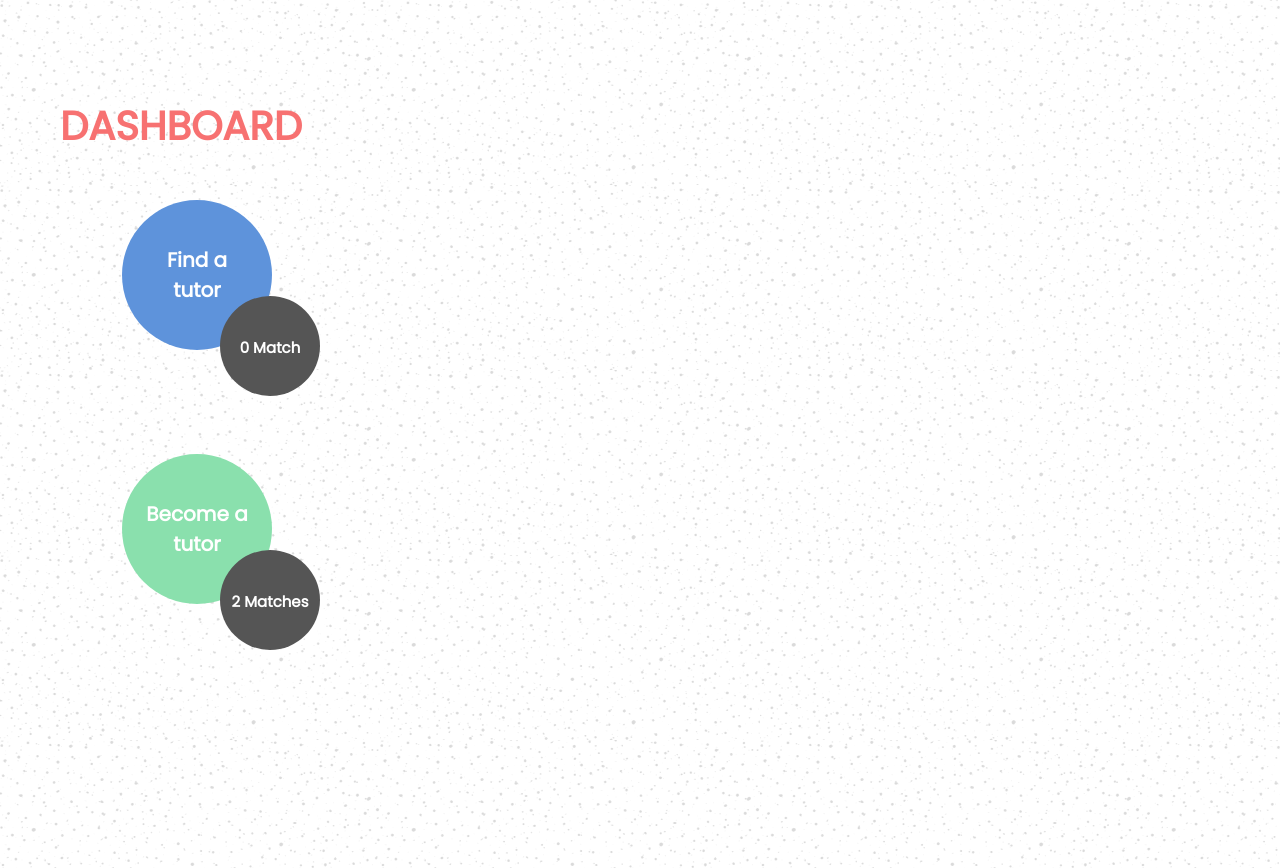
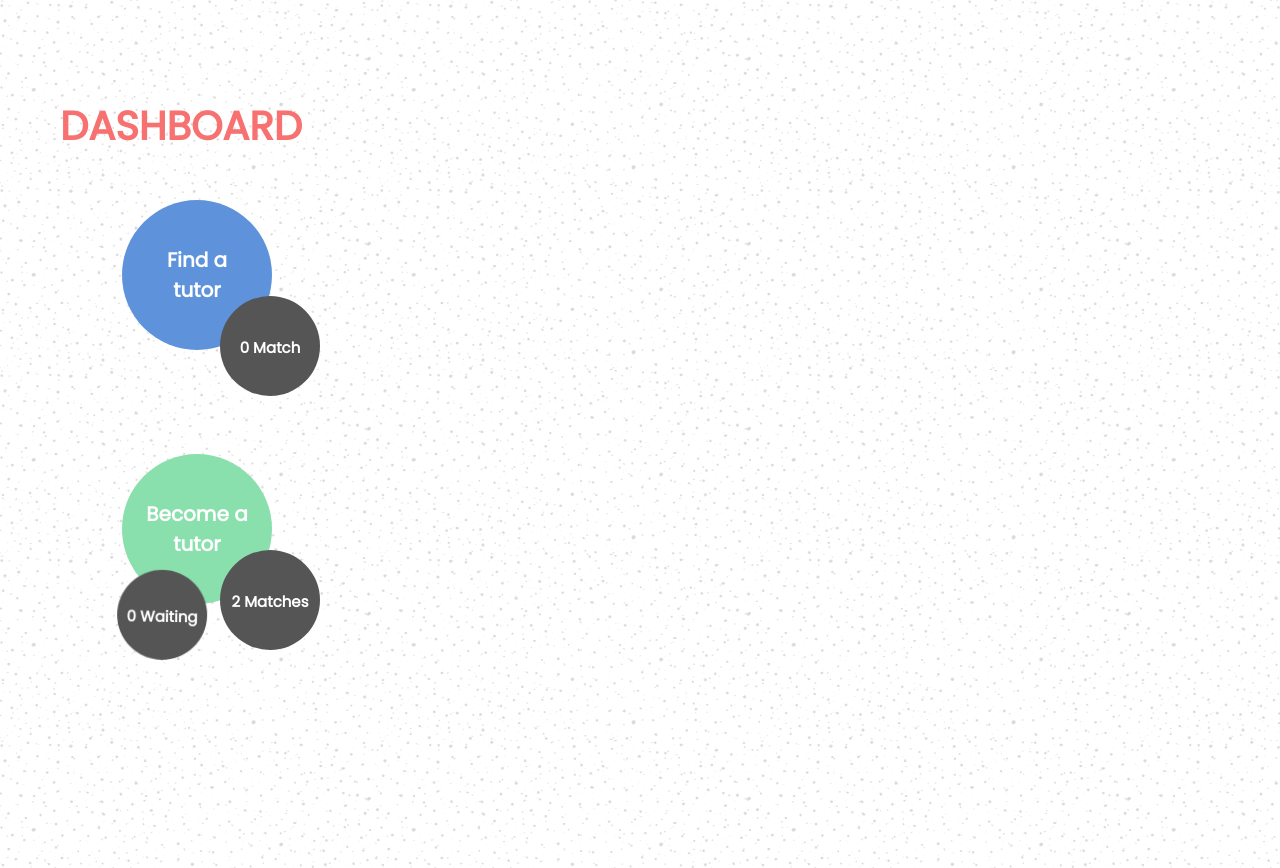
Before and after one commit to anton-mladenov/stutorApp, a React (Create React App) app: page /homedash/1 in a window 1280 px wide. Built offline with nearby package versions, Linux system fonts and the light colour scheme; a web font is replaced by a local one.

Commit message:
added some features on dash and buttons

```diff
--- a/src/components/FriendsContainer.css
+++ b/src/components/FriendsContainer.css
@@ -21,11 +21,21 @@
   font-weight:   600;
   list-style-type: none;
   font-size: 25px;
-
 }
 
+.coolBio {
+  font-family:   'Poppins', sans-serif;
+   font-style: bold;
+  font-weight:   600;
+  list-style-type: none;
+  font-size: 15px;
+}
+
+
+
 .button-go {
-  background-color: #4CAF50;
+  background-color: #8AE0AD;
+  border-color: #FFFFFF;
   border: none;
   color: white;
   padding: 20px;
@@ -49,7 +59,8 @@ padding: 20px;
 }
 
 .button-no {
-  background-color: red;
+  background-color: #F77171;
+  border-color: #FFFFFF;
   border: none;
   color: white;
   padding: 20px;
--- a/src/components/FriendsContainer.js
+++ b/src/components/FriendsContainer.js
@@ -16,9 +16,6 @@ import './FriendsContainer.css'
      console.log(waitingForAcceptance(2, this.props.data))
    }
 
-   waitingForAcceptance2 = (currentUserId, allUsers) => {
-     return allUsers.filter(allUsers => allUsers.accepted.includes(currentUserId))
-   }
 
   getAcceptedUsers = (currentUserId, allUsers) => {
      const currentUserAccepted = allUsers.filter(a => a.id === currentUserId).reduce((acc, val) => val)
@@ -31,7 +28,7 @@ import './FriendsContainer.css'
      this.props.addAccepted(param1, param2)
    }
    handleClickNo = (param1, param2) => (e) => {
-  this.props.addRejected(param1, param2)
+   this.props.addRejected(param1, param2)
   }
 
     render() {
@@ -41,9 +38,15 @@ import './FriendsContainer.css'
 
 		    <h1 className="title3">Student Waiting for Acceptance</h1>
         <ul>
-        { waitingForAcceptance(this.currentUserId1, this.props.data)
+        { waitingForAcceptance(this.currentUserId1, this.props.data).splice(0,1)
           .map(a => {
-            return <li className = "coolName">{ a.firstName }<button value="GO" className="button-go" onClick={ this.handleClick(this.currentUserId1, a.id) }/> <button value="NO" className="button-no" onClick={ this.handleClickNo(this.currentUserId1, a.id) }/></li>
+            return <li className = "coolName">
+            { a.firstName } {} { a.lastName }
+            <img src = {a.profilepic} className ="coolPic"/>
+            <br/><h2 className="coolBio">{a.shortBio}</h2><br/>
+            <button value="GO" className="button-go" onClick={ this.handleClick  (this.currentUserId1, a.id) }/>
+            <button value="NO" className="button-no" onClick={ this.handleClickNo(this.currentUserId1, a.id) }/>
+            </li>
           })
         }
         </ul>
@@ -52,7 +55,7 @@ import './FriendsContainer.css'
          <ul>
          {this.getAcceptedUsers( this.currentUserId1,this.props.data)
          .map(a => {
-           return <div><li className = "coolName">{ a.firstName } <Link to="/whatapp" ><button className="button-chat">Text me</button></Link></li></div>
+           return <div><li className = "coolName">{ a.firstName }{} { a.lastName } <Link to="/whatapp" ><button className="button-chat">Text me</button></Link></li></div>
          })}
          </ul>
         </div>
--- a/src/components/HomeDashContainer.css
+++ b/src/components/HomeDashContainer.css
@@ -106,6 +106,50 @@
   padding: 0px;
 }
 
+.button-dash5 {
+  background-color: #555555; /* Green */
+    border: none;
+    color: white;
+    padding: 20px;
+    text-align: center;
+    text-decoration: none;
+    display: inline-block;
+    font-family:   'Poppins', sans-serif;
+    font-weight:   900;
+    font-size:     20px;
+    height: 90px;
+    width: 90px;
+    border-radius: 50%;
+    margin-right: 100%;
+    margin-top: 60%;
+    padding-right: 20px;
+    cursor: pointer;
+  border-radius: 50%;
+  position: absolute;
+  padding: 0px;
+  -webkit-animation-duration: 30s;
+          animation-duration: 30s;
+          -webkit-animation-fill-mode: both;
+          animation-fill-mode: both;
+}
+@-webkit-keyframes shake {
+          0%, 100% {-webkit-transform: translateX(0);}
+          10%, 30%, 50%, 70%, 90% {-webkit-transform: translateX(-60px);}
+          20%, 40%, 60%, 80% {-webkit-transform: translateX(60px);}
+       }
+
+       @keyframes shake {
+          0%, 100% {transform: translateX(0);}
+          10%, 30%, 50%, 70%, 90% {transform: translateX(-60px);}
+          20%, 40%, 60%, 80% {transform: translateX(-60px);}
+       }
+
+       .shake {
+          -webkit-animation-name: shake;
+          animation-name: shake;
+       }
+
+
 .containerbubbles {
   height: 200px;
   width: 200px;
--- a/src/components/HomeDashContainer.js
+++ b/src/components/HomeDashContainer.js
@@ -10,7 +10,9 @@ export  class HomeDashContainer extends Component {
 
 	currentUserId = parseInt(this.props.match.params.currentUserId, 10)
 
-	waiting = this.props.data.filter(a => a.id === this.currentUserId).reduce((acc, val) => val).accepted.length
+	matched = this.props.data.filter(a => a.id === this.currentUserId).reduce((acc, val) => val).accepted.length
+	waiting = waitingForAcceptance(this.currentUserId, this.props.data).length
+
 
   render() {
 	  console.log(this.props.data)
@@ -37,7 +39,9 @@ export  class HomeDashContainer extends Component {
       <br/>
         <div className="containerbubbles">
       <button className= "button-dash2"> <Link to={`/addskill/${this.currentUserId}`} className="link-text"> Become a tutor </Link> </button>
-      <button className= "button-dash4"> <Link to={`/friends/${this.currentUserId}`} className="link-text-small"> {this.waiting} Matches </Link> </button>
+      <button className= "button-dash4"> <Link to={`/friends/${this.currentUserId}`} className="link-text-small"> {this.matched} Matches </Link> </button>
+			<button className= "button-dash5 shake"> <Link to={`/friends/${this.currentUserId}`} className="link-text-small"> {this.waiting} Waiting </Link> </button>
+
         </div>
       <br/>
       <div  className="footer">
--- a/src/lib/matching.js
+++ b/src/lib/matching.js
@@ -19,11 +19,23 @@ export const getTutorsWithSkillIdAndNotAccepted = (currentUserId, skillId, allUs
   })
 }
 
+export const waitingForAcceptance = (currentUserId, allUsers) => {
+  const currentUserAccepted = allUsers.filter(a => a.id === currentUserId).reduce((acc, val) => val)
+  const alreadyAccepted= allUsers.filter(user => currentUserAccepted.accepted.includes(user.id)).map(user => user.id)
+  const alreadyRejected= allUsers.filter(user => currentUserAccepted.rejected.includes(user.id)).map(user => user.id)
+  //console.log(alreadyAccepted,'alreadyAccepted')
+  return allUsers.filter(allUsers =>
+    allUsers.accepted.includes(currentUserId))
+    .filter(user => !alreadyAccepted.includes(user.id)
+    && !alreadyRejected.includes(user.id))
+}
 
-export const waitingForAcceptance = (currentUserId, allUsers) => {
-console.log(allUsers)
-  return allUsers.filter(allUsers => allUsers.accepted.includes(currentUserId))
-}
+
+//export const waitingForAcceptance = (currentUserId, allUsers) => {
+//console.log(allUsers)
+//  return allUsers.filter(allUsers => allUsers.accepted.includes(currentUserId))
+//}
+
 export const matchLogic = (currentUserId, allUsers) => {
   const currentUserAccepted = allUsers.filter(a => a.id === currentUserId).reduce((acc, val) => val)
 
```
